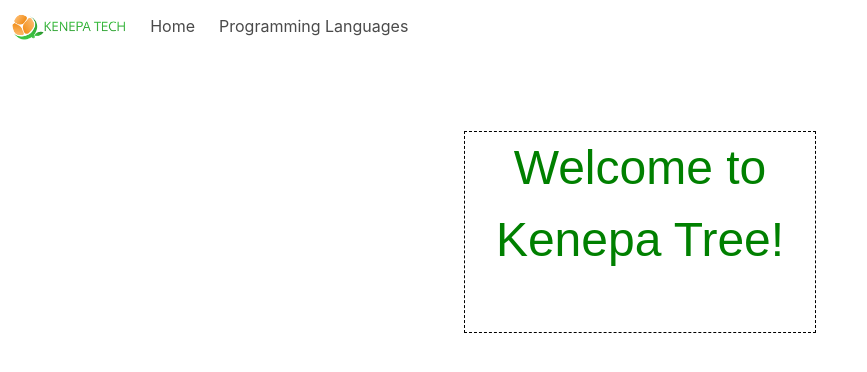
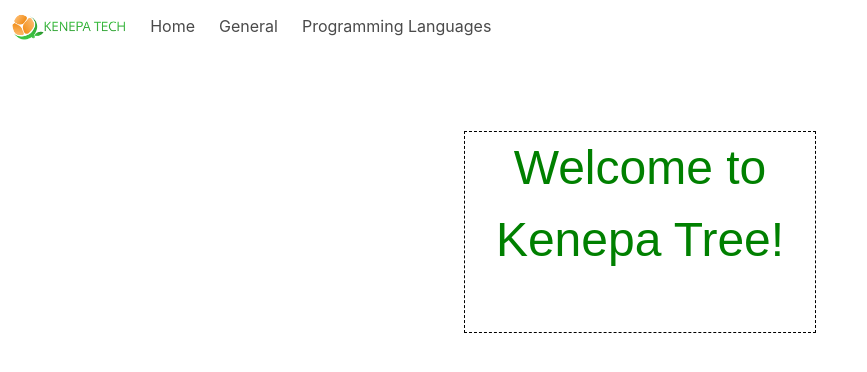
Before and after one commit to KenepaTech/kenepa-tree, a Vue app: page / in a window 1280 px wide. Shown: the top 372 px of the page, without its empty margins (0-867 px from the left). Built offline with nearby package versions, Linux system fonts and the light colour scheme.

Commit message:
Add general and proglang navigation

```diff
--- a/src/components/Navbar.vue
+++ b/src/components/Navbar.vue
@@ -2,15 +2,15 @@
   <b-navbar>
     <template #brand>
       <b-navbar-item tag="router-link" :to="{ path: '/' }">
-        <img
-          src="@/assets/kenepa_logo_text.png"
-          alt="Kenepa Logo with text."
-        />
+        <img src="@/assets/kenepa_logo_text.png" alt="Kenepa Logo with text." />
       </b-navbar-item>
     </template>
     <template #start>
       <b-navbar-item tag="router-link" :to="{ path: '/' }">
         Home
+      </b-navbar-item>
+      <b-navbar-item tag="router-link" :to="{ path: '/general' }">
+        General
       </b-navbar-item>
       <b-navbar-item tag="router-link" :to="{ path: '/proglang' }">
         Programming Languages
--- a/src/components/TreeBrowser.vue
+++ b/src/components/TreeBrowser.vue
@@ -5,7 +5,8 @@
     node-text="name"
     layoutType="horizontal"
     v-if="dataLoaded"
-    zoomable=true
+    zoomable=false
+    duration=0
     style="max-width: 95%;max-height: 100vh"
   >
   </tree>
--- a/src/router/index.js
+++ b/src/router/index.js
@@ -18,6 +18,11 @@ const routes = [
     // which is lazy-loaded when the route is visited.
     component: () => import(/* webpackChunkName: "proglang" */ '@/views/ProgLang.vue')
   },
+  {
+    path: '/general',
+    name: 'General',
+    component: () => import(/* webpackChunkName: "general" */ '@/views/General.vue')
+  },
 ]
 
 const router = new VueRouter({
--- a/src/views/About.vue
+++ /dev/null
@@ -1,5 +0,0 @@
-<template>
-  <div class="about">
-    <h1>This is an about page</h1>
-  </div>
-</template>
--- /dev/null
+++ b/src/views/General.vue
@@ -0,0 +1,14 @@
+<template>
+    <TreeBrowser v-bind:resource_url="'https://raw.githubusercontent.com/KenepaTech/kenepa-tree/add-resources/data/resources.json'" />
+</template>
+
+<script>
+import TreeBrowser from '@/components/TreeBrowser.vue';
+
+export default {
+    name: "General",
+    components: {
+        TreeBrowser,
+    }
+}
+</script>
```
Also changed, not shown: src/assets/logo.png (deleted).
